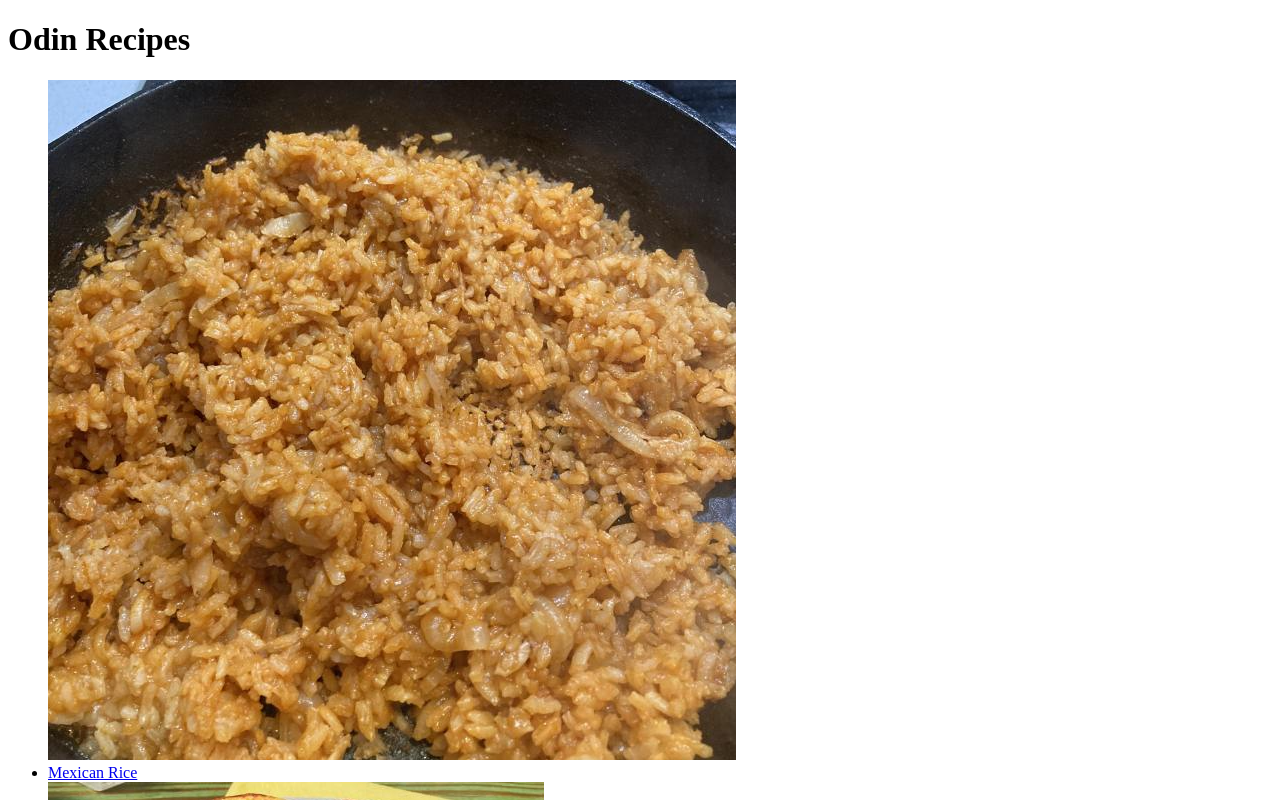
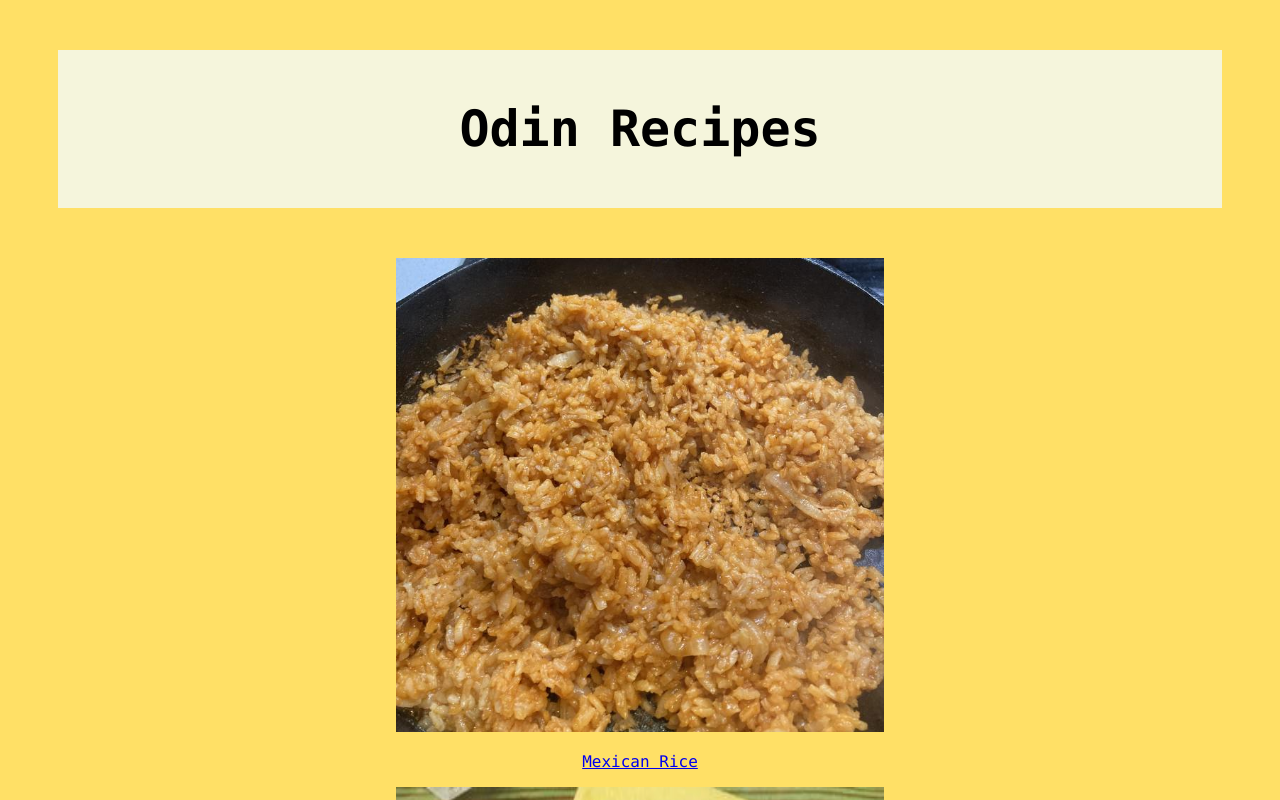
Before and after one commit to vsoroten/odin-recipes, a plain HTML site: page index.html in a window 1280 px wide. Shown: the top 800 px of the page. Drawn offline with Linux system fonts and the light colour scheme.

Commit message:
Add homepage style sheet

```diff
--- a/index.html
+++ b/index.html
@@ -4,18 +4,19 @@
 <head>
     <meta charset="UTF-8">
     <title>Odin Recipes</title>
+    <link rel="homepage stylesheet" href="style.css">
 </head>
 
 <body>
     <h1>Odin Recipes</h1>
-    <ul>
+
         <img src="images/rerice.png" alt="Mexician Rice">
-        <li><a href="recipes/mexican-rice.html">Mexican Rice</a></li>
+        <p><a href="recipes/mexican-rice.html">Mexican Rice</a></p>
         <img src="images/panini.png" alt="Panini with zucchini, mozz & sun-dried tomato panini">
-        <li><a href="recipes/panini.html">Zucchini, Mozz & Sun-Dried Tomato Panini</a></li>
+        <p><a href="recipes/panini.html">Zucchini, Mozz & Sun-Dried Tomato Panini</a></p>
         <img src="images/pasta.png" alt="Chicken sausage rigatoni">
-        <li><a href="recipes/pasta.html">Chicken Sausage Rigatoni</a></li>
-    </ul>
+        <p><a href="recipes/pasta.html">Chicken Sausage Rigatoni</a></p>
+
 </body>
 
 
--- /dev/null
+++ b/style.css
@@ -0,0 +1,21 @@
+* {
+    font-family: "Monaco", "Verdana", sans-serif;
+    text-align: center;
+}
+
+img {
+    height: 474px;
+    width: 488px;
+}
+
+h1 {
+    background-color: #f5f5dc;
+    box-sizing: border-box;
+    margin: 50px;
+    padding: 50px;
+    font-size: 50px;
+}
+
+body {
+    background-color: #ffe066;
+}
```
